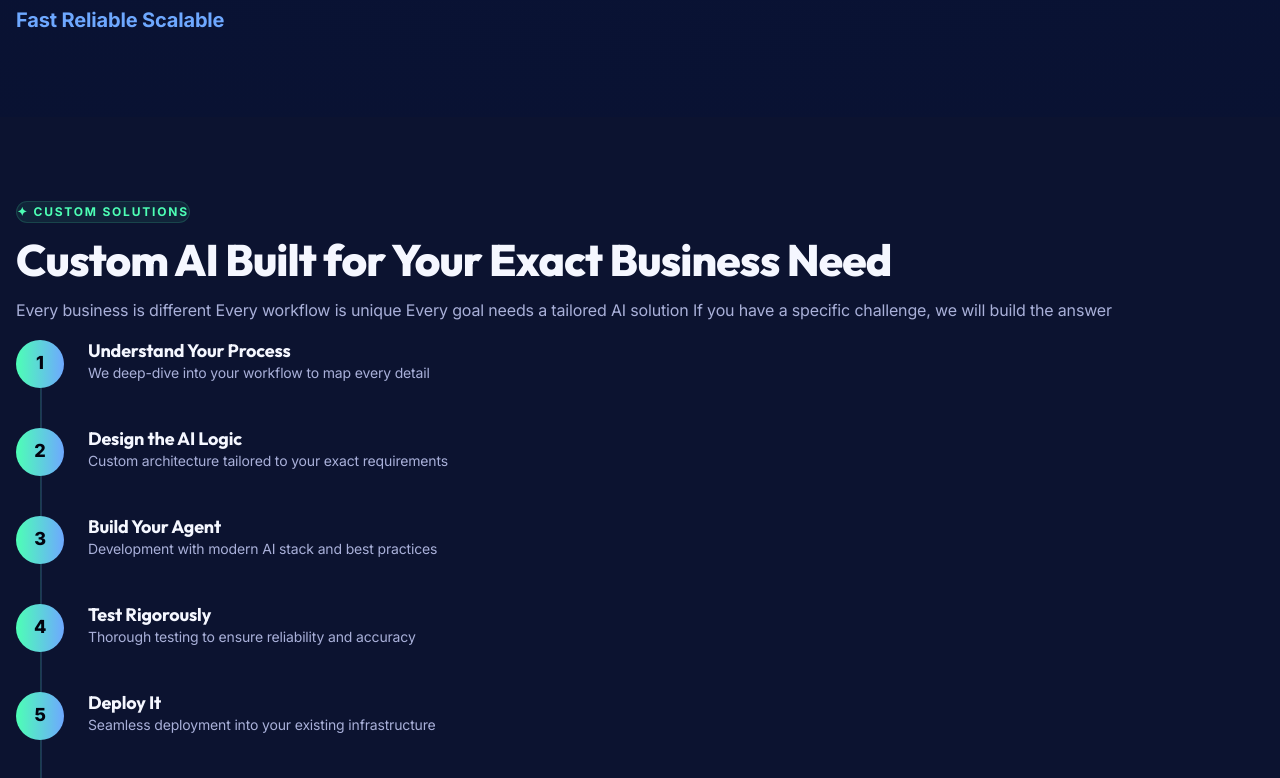
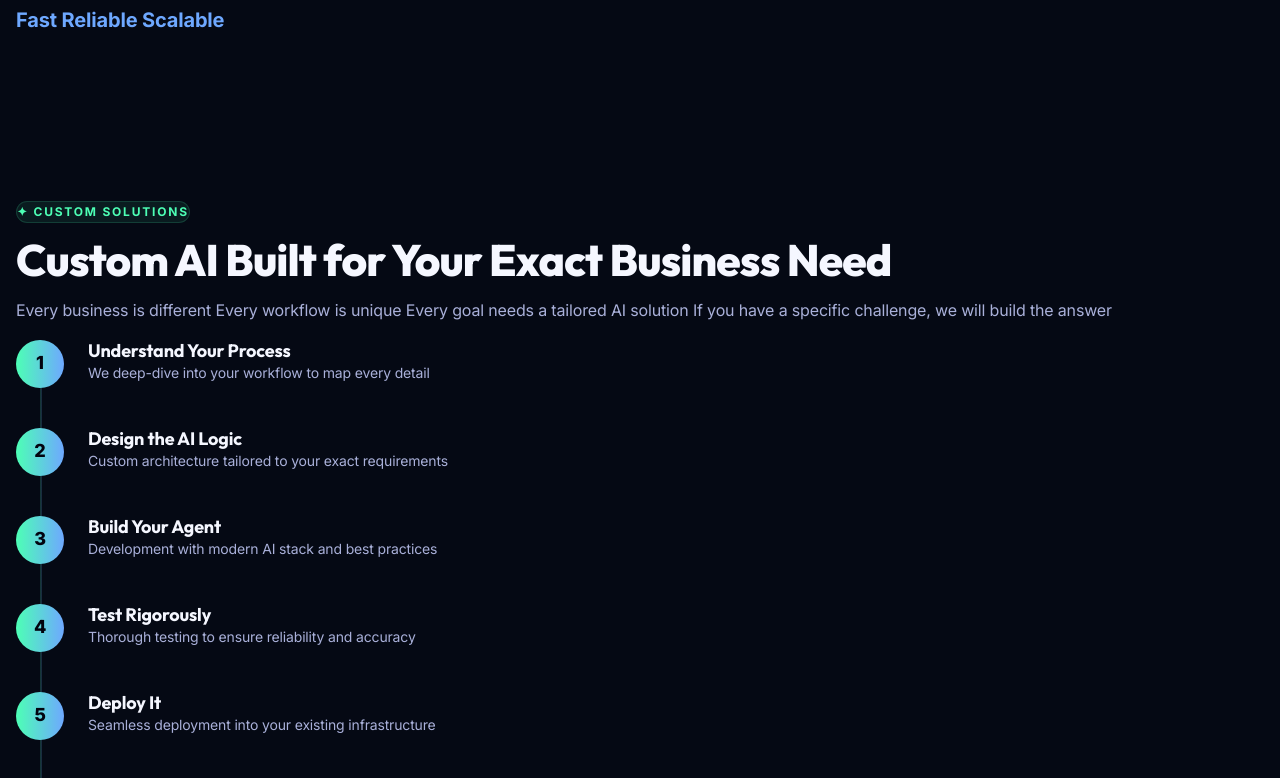
Before and after one commit to SrivalliKolluru/AWATAR9, a Next.js app: page / in a window 1280 px wide. Shown: the part 1805-2583 px from the top of the page. Built offline with nearby package versions, Linux system fonts and the light colour scheme.

Commit message:
compelte back gorund color

```diff
--- a/src/app/globals.css
+++ b/src/app/globals.css
@@ -13,9 +13,12 @@
 
   /* Deep Dark Theme */
   --color-bg-primary: #050914;
-  --color-bg-secondary: #0c1330;
-  --color-bg-tertiary: #070b20;
+  --color-bg-secondary: #050914;
+  /* Unified with primary */
+  --color-bg-tertiary: #050914;
+  /* Unified with primary */
   --color-bg-card: #0c1330;
+  /* Cards keep their distinct color for glassmorphic effect */
   --color-bg-card-hover: rgba(77, 255, 181, 0.05);
 
   --color-text-primary: #f5f7ff;
@@ -27,7 +30,8 @@
 
   /* Gradients */
   --gradient-primary: linear-gradient(90deg, #4dffb5, #6ea8ff);
-  --gradient-hero: radial-gradient(circle at top, #0b1640, #050914);
+  --gradient-hero: #050914;
+  /* Single solid color */
   --gradient-card: linear-gradient(180deg, #0c1330, #070b20);
   --gradient-accent: linear-gradient(135deg, #4dffb5, #6ea8ff);
 
--- a/src/components/ui/SectionWrapper.module.css
+++ b/src/components/ui/SectionWrapper.module.css
@@ -1,3 +1,3 @@
 .dark {
-    background: var(--color-bg-secondary);
+    /* Background override removed for global consistency */
 }
```
